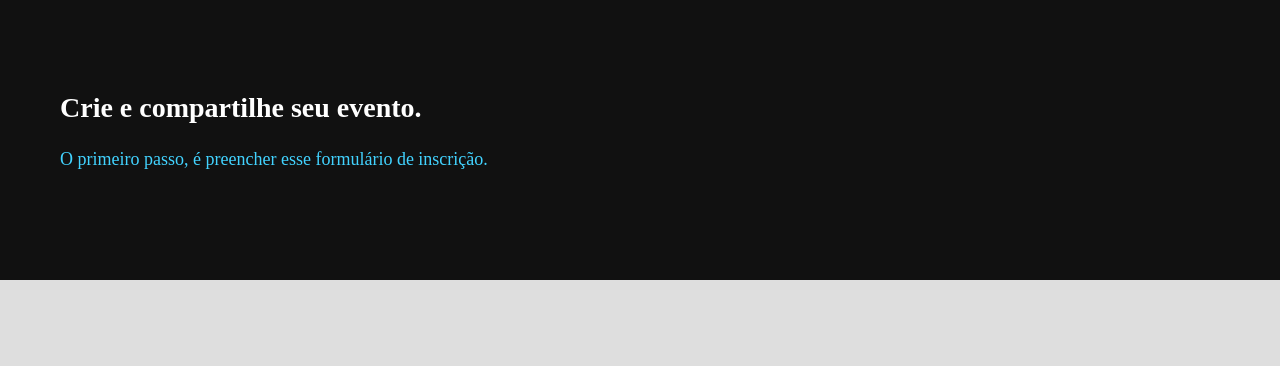
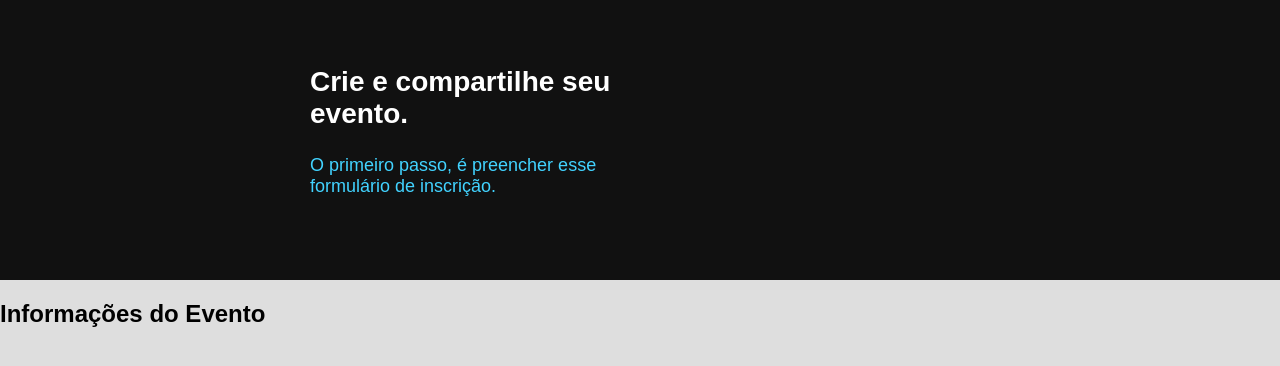
Before and after one commit to Katrisbug/cadastro-de-evento, a plain HTML site: page index.html in a window 1280 px wide. Drawn offline with Linux system fonts and the light colour scheme.

Commit message:
adicao do loginbox e ajustes no cabecalho para ajustes da caixa de texto

```diff
--- a/css/style.css
+++ b/css/style.css
@@ -1,19 +1,27 @@
 body {
     background-color: #d9d9d9d9;
-    margin: 0px;
+    margin: 0px auto;
     height: 100%;
+    font-family: Arial, Helvetica, sans-serif;
 }
 
-.cabecalho h2 {
+.cabecalho h1 {
     color: #fff;
     font-size: 28px;
-    margin: 0%;
+    margin: 0 auto;
+    margin-left: 250px;
+    text-align: left;
+    width: 30%;
+
 }
 
-.subtexto {
+.cabecalho p {
     color: #42D3FF;
     font-size: 18px;
     margin-top: 25px;
+    margin-left: 250px;
+    text-align: left;
+    width: 25%;
 }
 
 .cabecalho {
--- a/index.html
+++ b/index.html
@@ -9,9 +9,11 @@
 
 <body>
     <section class="cabecalho">
-        <h2>Crie e compartilhe seu evento.</h2>
-        <p class="subtexto">O primeiro passo, é preencher esse formulário de inscrição.</p>
+        <h1>Crie e compartilhe seu evento.</h1>
+        <p>O primeiro passo, é preencher esse formulário de inscrição.</p>
     </section>
-
+    <div class="login-box">
+        <h2>Informações do Evento</h2>
+    </div>
 </body>
 </html>
```
